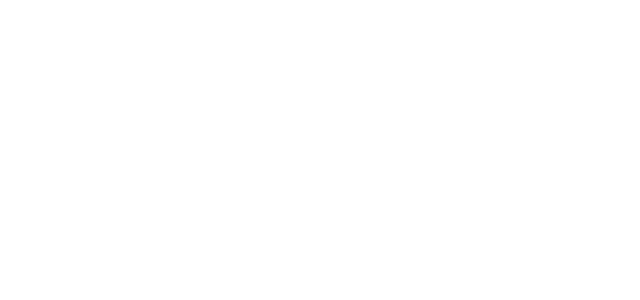
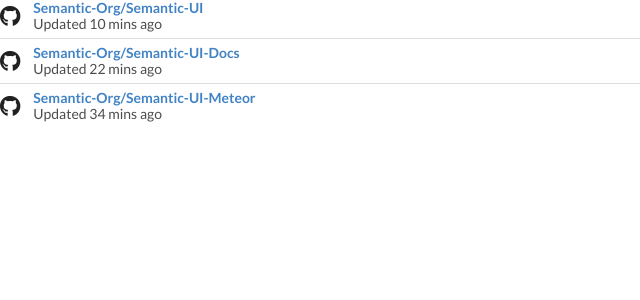
Before and after one commit to saidugurlu/REDUX-einBeitrag-einKommentar, a React (Create React App) app: page / in a window 1280 px wide. Shown: the top 300 px of the page, without its empty margins (0-640 px from the left). Built offline with nearby package versions, Linux system fonts and the light colour scheme.

Commit message:
static list added

```diff
--- a/src/App.js
+++ b/src/App.js
@@ -2,12 +2,34 @@
 
 function App() {
   return (
-    <div className="mainWrapper">
+    <div classNameName="mainContainer">
  <header>
 
  </header>
- <section className="postList">
-
+ <section classNameName="postList">
+ <div className="ui relaxed divided list">
+  <div className="item">
+    <i className="large github middle aligned icon"></i>
+    <div className="content">
+      <a className="header">Semantic-Org/Semantic-UI</a>
+      <div className="description">Updated 10 mins ago</div>
+    </div>
+  </div>
+  <div className="item">
+    <i className="large github middle aligned icon"></i>
+    <div className="content">
+      <a className="header">Semantic-Org/Semantic-UI-Docs</a>
+      <div className="description">Updated 22 mins ago</div>
+    </div>
+  </div>
+  <div className="item">
+    <i className="large github middle aligned icon"></i>
+    <div className="content">
+      <a className="header">Semantic-Org/Semantic-UI-Meteor</a>
+      <div className="description">Updated 34 mins ago</div>
+    </div>
+  </div>
+</div>
  </section>
     </div>
   );
```
